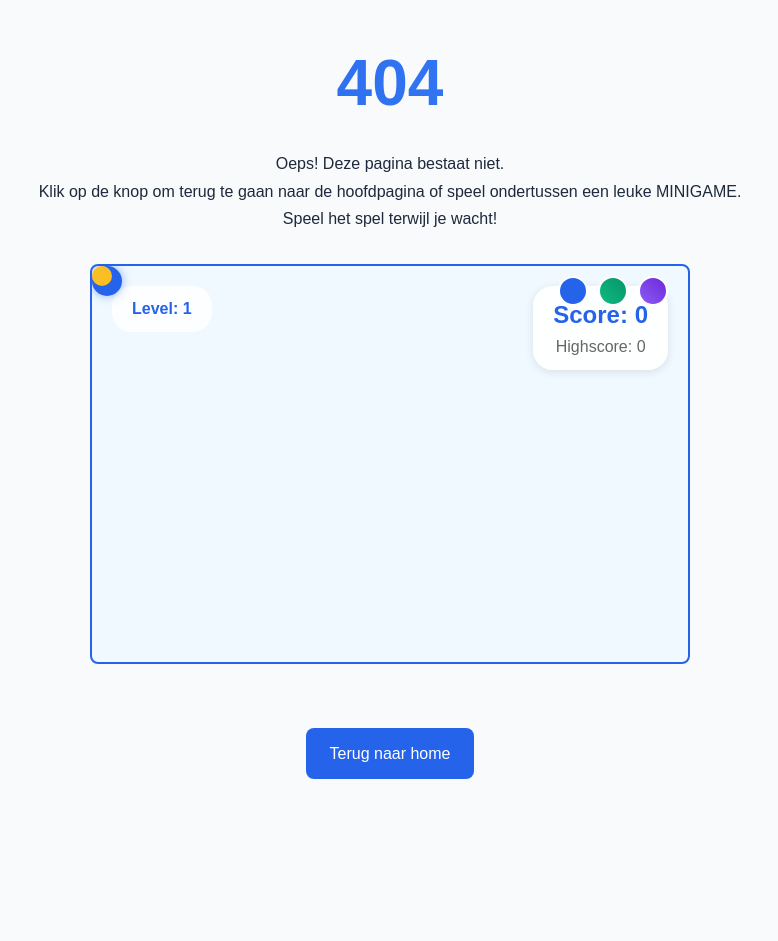
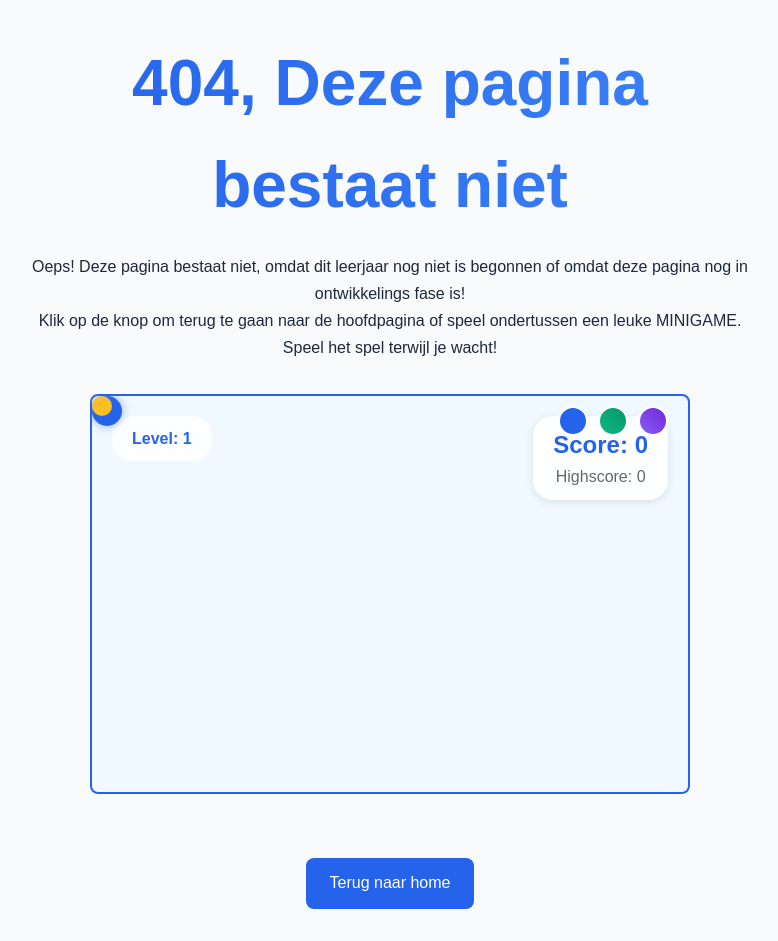
Before and after one commit to onderzoekontwerpen/PortfolioPieter, a plain HTML site: page 404.html in a window 1280 px wide. Shown: the whole page, without its empty margins (250-1028 px from the left). Before the commit the page ends 811 px from the top, so only its background shows below. Drawn offline with Linux system fonts and the light colour scheme.

Commit message:
Update 404.html

```diff
--- a/404.html
+++ b/404.html
@@ -340,8 +340,8 @@
 </head>
 <body>
     <div class="error-container">
-        <h1 class="error-title">404</h1>
-        <p>Oeps! Deze pagina bestaat niet.</p>
+        <h1 class="error-title">404, Deze pagina bestaat niet</h1>
+        <p>Oeps! Deze pagina bestaat niet, omdat dit leerjaar nog niet is begonnen of omdat deze pagina nog in ontwikkelings fase is!</p>
         <p>Klik op de knop om terug te gaan naar de hoofdpagina of speel ondertussen een leuke MINIGAME.</p>
         <p>Speel het spel terwijl je wacht!</p>
 
```
